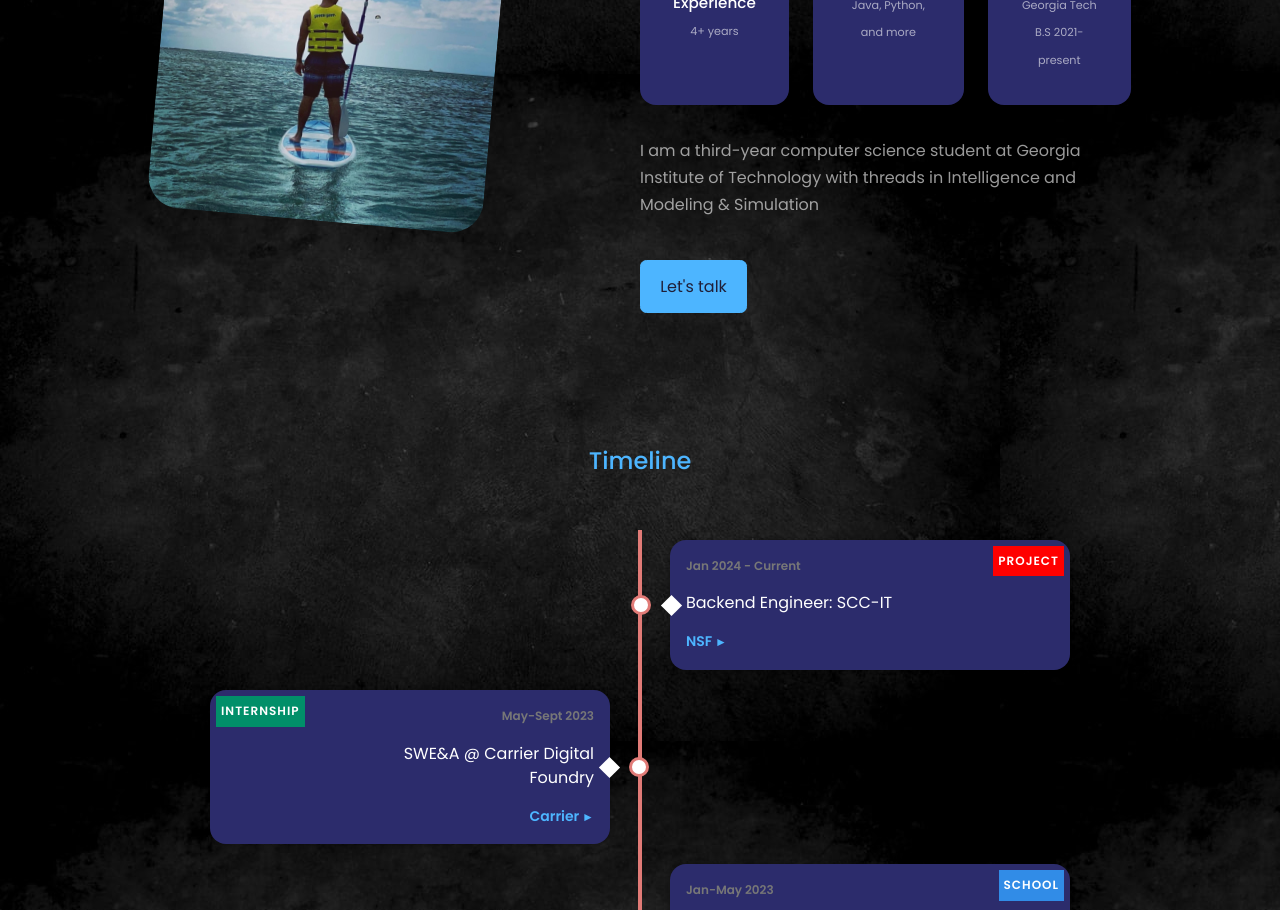
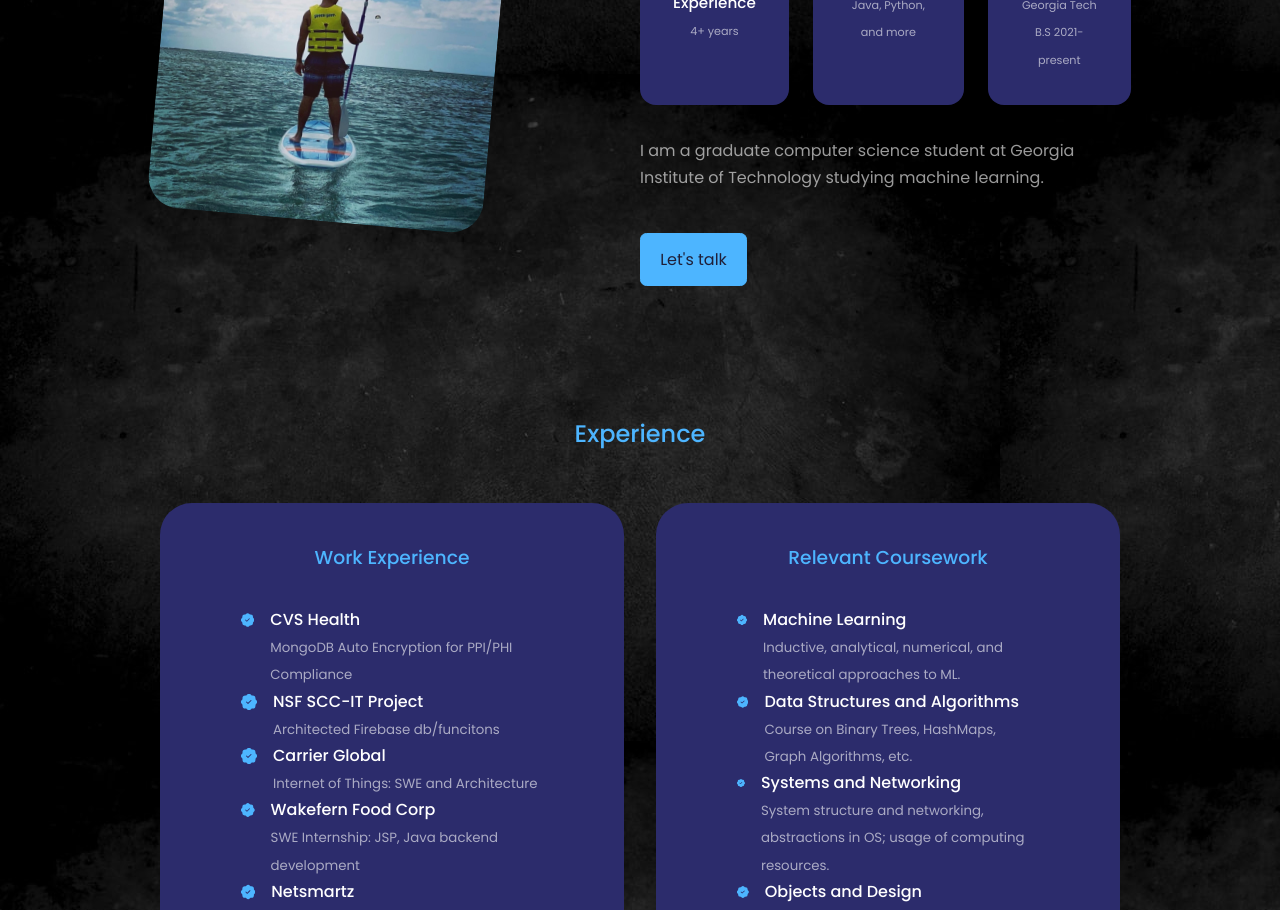
Before and after one commit to tvermani13/portfolio, a React (Create React App) app: page / in a window 1280 px wide. Shown: the part 1260-2170 px from the top of the page. Built offline with nearby package versions, Linux system fonts and the light colour scheme; the HTML template or start-up script is replaced by a standard one.

Commit message:
detail changes, resume

```diff
--- a/package.json
+++ b/package.json
@@ -11,7 +11,7 @@
     "react": "^18.2.0",
     "react-dom": "^18.2.0",
     "react-icons": "^4.6.0",
-    "react-scripts": "^3.0.1",
+    "react-scripts": "^5.0.1",
     "web-vitals": "^2.1.4"
   },
   "scripts": {
@@ -35,6 +35,6 @@
     ]
   },
   "devDependencies": {
-    "gh-pages": "^4.0.0"
+    "gh-pages": "^6.1.1"
   }
 }
--- a/src/App.jsx
+++ b/src/App.jsx
@@ -17,9 +17,9 @@ const App = () => {
             <Header />
             <Navigation />
             <About />
+            <Experience />
             <Timeline data={timelineData}/>
             <Skills />
-            <Experience />
             <Projects />
             <Contacts />
             <Footer />
--- a/src/components/About/About.jsx
+++ b/src/components/About/About.jsx
@@ -42,8 +42,8 @@ const About = () => {
           </div>
 
           <p>
-            I am a third-year computer science student at Georgia Institute of Technology
-            with threads in Intelligence and Modeling & Simulation
+            I am a graduate computer science student at Georgia Institute of Technology
+            studying machine learning.
           </p>
           <a href="#Contacts" onClick={() => setActive('#Contacts')} className='btn btn-primary'>Let's talk</a>
         </div>
--- a/src/components/Experience/Experience.jsx
+++ b/src/components/Experience/Experience.jsx
@@ -3,6 +3,14 @@ import './Experience.css'
 import {BsPatchCheckFill} from 'react-icons/bs'
 
 const dataWorkExperience = [
+  {
+    title: "CVS Health",
+    description: "MongoDB Auto Encryption for PPI/PHI Compliance"
+  },
+  {
+    title: "NSF SCC-IT Project",
+    description: "Architected Firebase db/funcitons"
+  },
   {
     title: "Carrier Global",
     description: "Internet of Things: SWE and Architecture"
@@ -47,7 +55,7 @@ const dataReleventCoursework = [
 const Experience = () => {
   return (
     <section id='Experience'>
-      <h2> My Experience </h2>
+      <h2> Experience </h2>
 
       <div className="container experience__container">
 
--- a/src/components/Navigation/Navigation.jsx
+++ b/src/components/Navigation/Navigation.jsx
@@ -14,9 +14,9 @@ const Navigation = () => {
     <nav>
       <a href="#Home" onClick={() => setActiveNav('#')} className={activeNav === '#' ? 'active' : ''}><AiOutlineHome/></a>
       <a href="#About" onClick={() => setActiveNav('#About')} className={activeNav === '#About' ? 'active' : ''}><AiOutlineUser/></a>
+      <a href="#Experience" onClick={() => setActiveNav('#Experience')} className={activeNav === '#Experience' ? 'active' : ''}><BiBook/></a>
       <a href="#Timeline" onClick={() => setActiveNav('#Timeline')} className={activeNav === '#Timeline' ? 'active' : ''}><RiTimeLine /></a>
       <a href="#Skills" onClick={() => setActiveNav('#Skills')} className={activeNav === '#Skills' ? 'active' : ''}><GiSkills/></a>
-      <a href="#Experience" onClick={() => setActiveNav('#Experience')} className={activeNav === '#Experience' ? 'active' : ''}><BiBook/></a>
       <a href="#Projects" onClick={() => setActiveNav('#Projects')} className={activeNav === '#Projects' ? 'active' : ''}><AiFillProject/></a>
       <a href="#Contacts" onClick={() => setActiveNav('#Contacts')} className={activeNav === '#Contacts' ? 'active' : ''}><RiContactsFill/></a>
     </nav>
--- a/src/data/timelineData.jsx
+++ b/src/data/timelineData.jsx
@@ -1,4 +1,17 @@
 const timelineData = [
+    {
+        text: 'SWE Intern @ CVS Health',
+        date: 'May - Aug 2024',
+        category: {
+            tag: 'Internship',
+            color: '#018f69'
+        },
+        link: {
+            url:
+                'cvshealth.com',
+            text: 'CVS'
+        }
+    },
     {
         text: 'Backend Engineer: SCC-IT',
         date: 'Jan 2024 - Current',
@@ -14,7 +27,7 @@ const timelineData = [
     },
     {
         text: 'SWE&A @ Carrier Digital Foundry',
-        date: 'May-Sept 2023',
+        date: 'Ma - Sept 2023',
         category: {
             tag: 'Internship',
             color: '#018f69'
@@ -27,7 +40,7 @@ const timelineData = [
     },
     {
         text: 'Study Abroad @ GTE',
-        date: 'Jan-May 2023',
+        date: 'Jan - May 2023',
         category: {
             tag: 'School',
             color: '#318CE7'
@@ -40,7 +53,7 @@ const timelineData = [
     },
     {
         text: 'Campus Discovery @ Georgia Tech',
-        date: 'August-December 2022',
+        date: 'August - December 2022',
         category: {
             tag: 'Project',
             color: '#FF0000'
@@ -53,7 +66,7 @@ const timelineData = [
     },
     {
         text: 'SWE @ Wakefern',
-        date: 'June-Aug 2022',
+        date: 'June - Aug 2022',
         category: {
             tag: 'Internship',
             color: '#018f69'
@@ -79,7 +92,7 @@ const timelineData = [
     },
     {
         text: 'Accounting Intern @ Strictly Accounting',
-        date: 'Jan-June 2021',
+        date: 'Jan - June 2021',
         category: {
             tag: 'Internship',
             color: '#018f69'
```
Also changed, not shown: 1 other file (tests, documents, lock files or other folders).
